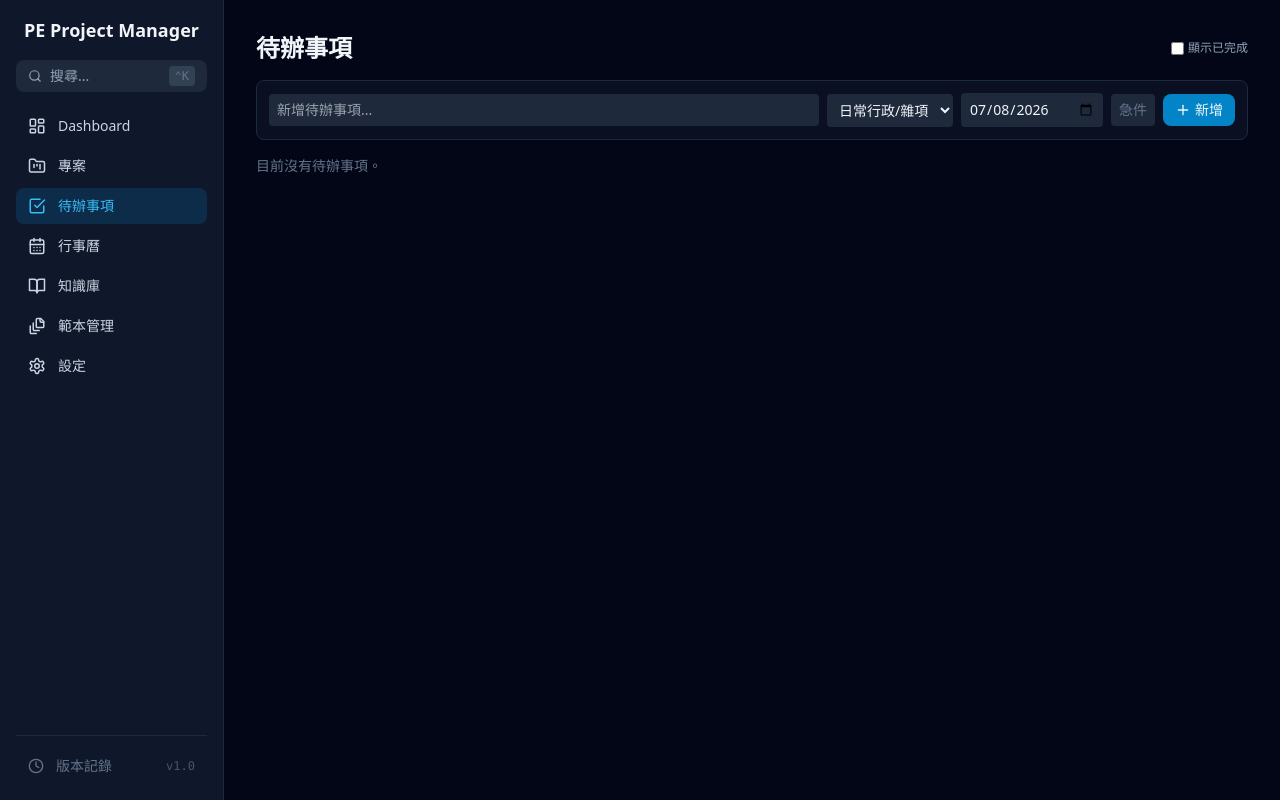
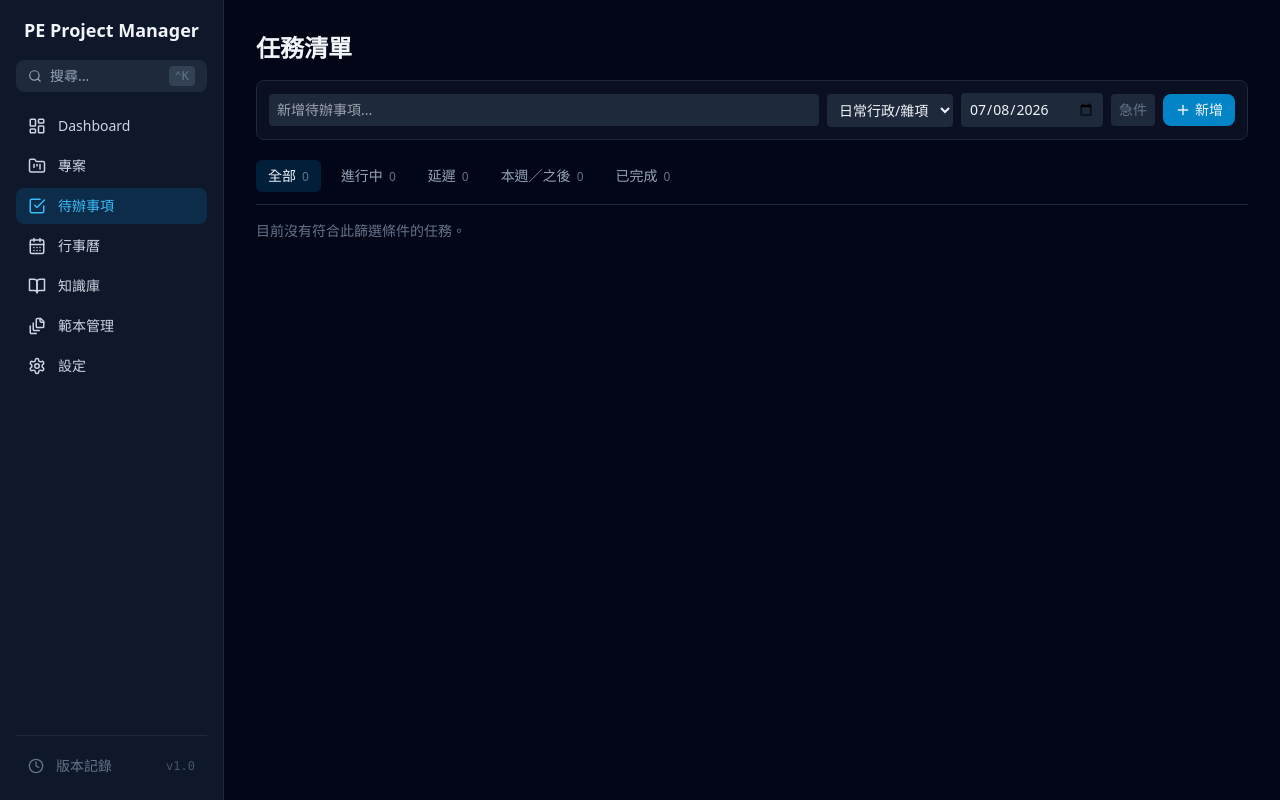
Before and after one commit to s9726229-hash/pe-project-manager, a React (Vite) app: page / in a window 1280 px wide. Both pictures are taken after a click on the button "待辦事項". Built offline with nearby package versions, Linux system fonts and the light colour scheme.

Commit message:
feat: add task filters and dashboard previews

```diff
--- a/src/App.tsx
+++ b/src/App.tsx
@@ -66,6 +66,7 @@ export default function App() {
             casesApi={casesApi}
             programsApi={programsApi}
             onOpenProject={openProject}
+            onOpenTasks={() => setView('TASKS')}
           />
         )}
         {view === 'PROJECTS' && (
--- a/src/services/taskSelectors.ts
+++ b/src/services/taskSelectors.ts
@@ -1,5 +1,31 @@
 import type { Project, Task } from '../types';
-import { flattenTaskLeaves, getEffectiveStatus } from './taskUtils';
+import { flattenTaskLeaves, getEffectiveDueDate, getEffectiveStatus } from './taskUtils';
+
+export type TaskPageTab = '全部' | '進行中' | '延遲' | '本週／之後' | '已完成';
+
+export function getTasksForTab(tasks: Task[], tab: TaskPageTab, today: string): Task[] {
+  return tasks.filter((task) => {
+    const status = getEffectiveStatus(task);
+    const dueDate = getEffectiveDueDate(task);
+
+    switch (tab) {
+      case '進行中':
+        return status === '進行中';
+      case '延遲':
+        return status !== '已完成' && !!dueDate && dueDate < today;
+      case '本週／之後':
+        return status !== '已完成' && !!dueDate && dueDate >= today;
+      case '已完成':
+        return status === '已完成';
+      case '全部':
+        return true;
+    }
+  });
+}
+
+export function limitTaskPreview(tasks: Task[], limit = 5): Task[] {
+  return tasks.slice(0, limit);
+}
 
 export function getInProgressTaskLeaves(tasks: Task[]): Task[] {
   return flattenTaskLeaves(tasks).filter((task) => getEffectiveStatus(task) === '進行中');
--- a/src/views/Dashboard.tsx
+++ b/src/views/Dashboard.tsx
@@ -6,7 +6,7 @@ import type { usePrograms } from '../hooks/usePrograms';
 import type { Project, Task } from '../types';
 import { DEFAULT_PROJECT_ID } from '../hooks/useProjects';
 import { isParentTask } from '../services/taskUtils';
-import { getInProgressTaskLeaves, getPendingTaskLeaves, sortTasksByDueDate } from '../services/taskSelectors';
+import { getInProgressTaskLeaves, getPendingTaskLeaves, limitTaskPreview, sortTasksByDueDate } from '../services/taskSelectors';
 import { computeProgressPercent, flattenLeaves, getCurrentStage, getNextMilestoneDate } from '../services/milestoneUtils';
 import InProgressTaskList from '../components/tasks/InProgressTaskList';
 
@@ -16,6 +16,7 @@ interface DashboardProps {
   casesApi: unknown;
   programsApi: ReturnType<typeof usePrograms>;
   onOpenProject: (projectId: string) => void;
+  onOpenTasks: () => void;
 }
 
 function todayIso(): string { return new Date().toISOString().slice(0, 10); }
@@ -121,7 +122,7 @@ function KpiTile({ label, value, icon: Icon, colorClass, alertWhenPositive }: Kp
 }
 
 // ── Main ──────────────────────────────────────────────────────────────────────
-export default function Dashboard({ tasksApi, projectsApi, programsApi, onOpenProject }: DashboardProps) {
+export default function Dashboard({ tasksApi, projectsApi, programsApi, onOpenProject, onOpenTasks }: DashboardProps) {
   const { tasks, setStatus, addTask } = tasksApi;
   const { projects } = projectsApi;
   const { programs } = programsApi;
@@ -209,7 +210,7 @@ export default function Dashboard({ tasksApi, projectsApi, programsApi, onOpenPr
             <span className="ml-2 text-slate-600 font-normal normal-case">{inProgressTasks.length} 件</span>
           </h2>
           <InProgressTaskList
-            tasks={inProgressTasks}
+            tasks={limitTaskPreview(inProgressTasks)}
             projects={projects}
             onComplete={(id) => setStatus(id, '已完成')}
           />
@@ -234,7 +235,7 @@ export default function Dashboard({ tasksApi, projectsApi, programsApi, onOpenPr
                     <span className="text-[11px] text-slate-600">{buckets[b].length}</span>
                   </div>
                   <div className="space-y-1.5">
-                    {buildRenderGroups(buckets[b], tasks).map((group) => (
+                    {buildRenderGroups(limitTaskPreview(buckets[b]), tasks).map((group) => (
                       <div key={group.groupKey}>
                         {group.parentTitle && (
                           <div className="flex items-center gap-1.5 mt-1 mb-0.5">
@@ -271,6 +272,13 @@ export default function Dashboard({ tasksApi, projectsApi, programsApi, onOpenPr
             </div>
 
             {/* 快速新增 */}
+            <button
+              type="button"
+              onClick={onOpenTasks}
+              className="w-full border-t border-slate-800 px-3 py-2.5 text-left text-sm text-primary-400 transition-colors hover:bg-slate-800/60 hover:text-primary-300 focus-visible:outline-none focus-visible:ring-2 focus-visible:ring-primary-400 focus-visible:ring-inset"
+            >
+              查看全部任務 →
+            </button>
             <form onSubmit={handleQuickAdd} className="border-t border-slate-800 flex items-center gap-2 px-3 py-2.5">
               <Plus size={13} className="text-slate-600 shrink-0" />
               <input
--- a/src/views/Tasks.tsx
+++ b/src/views/Tasks.tsx
@@ -2,7 +2,8 @@ import { useState } from 'react';
 import type { useTasks } from '../hooks/useTasks';
 import type { useProjects } from '../hooks/useProjects';
 import type { Task } from '../types';
-import { getEffectiveDueDate, getEffectiveStatus } from '../services/taskUtils';
+import { getEffectiveDueDate } from '../services/taskUtils';
+import { getTasksForTab, type TaskPageTab } from '../services/taskSelectors';
 import TaskRow from '../components/tasks/TaskRow';
 import NewTaskForm from '../components/tasks/NewTaskForm';
 
@@ -11,30 +12,32 @@ interface TasksProps {
   projectsApi: ReturnType<typeof useProjects>;
 }
 
+type Bucket = 'overdue' | 'today' | 'week' | 'later' | 'none';
+
+const TABS: TaskPageTab[] = ['全部', '進行中', '延遲', '本週／之後', '已完成'];
+const BUCKET_ORDER: Bucket[] = ['overdue', 'today', 'week', 'later', 'none'];
+const BUCKET_META: Record<Bucket, { label: string; color: string }> = {
+  overdue: { label: '延遲', color: 'text-red-400' },
+  today: { label: '今天', color: 'text-amber-400' },
+  week: { label: '本週', color: 'text-sky-400' },
+  later: { label: '之後', color: 'text-slate-400' },
+  none: { label: '未排期限', color: 'text-slate-500' },
+};
+
 function todayIso() { return new Date().toISOString().slice(0, 10); }
 
 function addDays(iso: string, n: number) {
-  const d = new Date(iso);
-  d.setDate(d.getDate() + n);
-  return d.toISOString().slice(0, 10);
+  const date = new Date(iso);
+  date.setDate(date.getDate() + n);
+  return date.toISOString().slice(0, 10);
 }
 
 function startOfWeek(iso: string) {
-  const d = new Date(iso);
-  const day = d.getDay(); // 0=Sun
-  d.setDate(d.getDate() - day + (day === 0 ? -6 : 1)); // Mon
-  return d.toISOString().slice(0, 10);
+  const date = new Date(iso);
+  const day = date.getDay();
+  date.setDate(date.getDate() - day + (day === 0 ? -6 : 1));
+  return date.toISOString().slice(0, 10);
 }
-
-type Bucket = 'overdue' | 'today' | 'week' | 'later' | 'none';
-
-const BUCKET_META: Record<Bucket, { label: string; color: string }> = {
-  overdue: { label: '逾期',   color: 'text-red-400' },
-  today:   { label: '今天',   color: 'text-amber-400' },
-  week:    { label: '本週',   color: 'text-sky-400' },
-  later:   { label: '之後',   color: 'text-slate-400' },
-  none:    { label: '無期限', color: 'text-slate-500' },
-};
 
 function getBucket(dueDate: string | undefined, today: string, weekEnd: string): Bucket {
   if (!dueDate) return 'none';
@@ -46,66 +49,71 @@ function getBucket(dueDate: string | undefined, today: string, weekEnd: string):
 
 export default function Tasks({ tasksApi, projectsApi }: TasksProps) {
   const { tasks, addTask, updateTask, postponeTask, addSubTask, deleteTask } = tasksApi;
-  const [showCompleted, setShowCompleted] = useState(false);
+  const [activeTab, setActiveTab] = useState<TaskPageTab>('全部');
+  const today = todayIso();
+  const weekEnd = addDays(startOfWeek(today), 6);
+  const visibleTasks = getTasksForTab(tasks, activeTab, today)
+    .sort((a, b) => (getEffectiveDueDate(a) ?? '9999-99-99').localeCompare(getEffectiveDueDate(b) ?? '9999-99-99'));
+  const buckets: Record<Bucket, Task[]> = { overdue: [], today: [], week: [], later: [], none: [] };
 
-  const today   = todayIso();
-  const weekEnd = addDays(startOfWeek(today), 6); // Sun
-
-  const visibleTasks = (showCompleted ? tasks : tasks.filter((t) => getEffectiveStatus(t) !== '已完成'))
-    .sort((a, b) => {
-      const da = getEffectiveDueDate(a) ?? '9999-99-99';
-      const db = getEffectiveDueDate(b) ?? '9999-99-99';
-      return da.localeCompare(db);
-    });
-
-  const buckets: Record<Bucket, Task[]> = { overdue: [], today: [], week: [], later: [], none: [] };
-  for (const t of visibleTasks) {
-    buckets[getBucket(getEffectiveDueDate(t), today, weekEnd)].push(t);
+  for (const task of visibleTasks) {
+    buckets[getBucket(getEffectiveDueDate(task), today, weekEnd)].push(task);
   }
-
-  const BUCKET_ORDER: Bucket[] = ['overdue', 'today', 'week', 'later', 'none'];
-
-  function updateTopLevelTask(updated: Task) { updateTask(updated.id, updated); }
 
   return (
     <div>
-      <div className="flex items-center justify-between mb-4">
-        <h1 className="text-2xl font-semibold">待辦事項</h1>
-        <label className="text-xs text-slate-400 flex items-center gap-1 cursor-pointer">
-          <input type="checkbox" checked={showCompleted} onChange={(e) => setShowCompleted(e.target.checked)} />
-          顯示已完成
-        </label>
+      <div className="mb-4 flex items-center justify-between">
+        <h1 className="text-2xl font-semibold">任務清單</h1>
       </div>
 
       <NewTaskForm projects={projectsApi.projects} onCreate={addTask} />
 
-      {visibleTasks.length === 0 && <p className="text-slate-500 text-sm mt-4">目前沒有待辦事項。</p>}
+      <div className="mt-5 flex flex-wrap gap-2 border-b border-slate-800 pb-3" role="tablist" aria-label="任務篩選">
+        {TABS.map((tab) => {
+          const active = activeTab === tab;
+          return (
+            <button
+              key={tab}
+              type="button"
+              role="tab"
+              id={`task-tab-${tab}`}
+              aria-controls="task-tab-panel"
+              aria-selected={active}
+              onClick={() => setActiveTab(tab)}
+              className={`rounded-md px-3 py-1.5 text-sm transition-colors ${active
+                ? 'bg-primary-600/20 text-primary-300'
+                : 'text-slate-400 hover:bg-slate-800 hover:text-slate-200'} focus-visible:outline-none focus-visible:ring-2 focus-visible:ring-primary-400 focus-visible:ring-offset-2 focus-visible:ring-offset-slate-950`}
+            >
+              {tab}
+              <span className="ml-1.5 text-xs text-slate-500">{getTasksForTab(tasks, tab, today).length}</span>
+            </button>
+          );
+        })}
+      </div>
 
-      <div className="space-y-6 mt-4">
-        {BUCKET_ORDER.filter((b) => buckets[b].length > 0).map((b) => (
-          <div key={b}>
-            {/* 群組標題 */}
-            <div className="flex items-center gap-3 mb-3">
-              <span className={`text-xs font-semibold ${BUCKET_META[b].color}`}>
-                {BUCKET_META[b].label}
-              </span>
-              <span className="text-xs text-slate-600">{buckets[b].length} 件</span>
-              <div className="flex-1 h-px bg-slate-800" />
+      {visibleTasks.length === 0 && <p className="mt-4 text-sm text-slate-500">目前沒有符合此篩選條件的任務。</p>}
+
+      <div id="task-tab-panel" role="tabpanel" aria-labelledby={`task-tab-${activeTab}`} className="mt-4 space-y-6">
+        {BUCKET_ORDER.filter((bucket) => buckets[bucket].length > 0).map((bucket) => (
+          <section key={bucket}>
+            <div className="mb-3 flex items-center gap-3">
+              <span className={`text-xs font-semibold ${BUCKET_META[bucket].color}`}>{BUCKET_META[bucket].label}</span>
+              <span className="text-xs text-slate-600">{buckets[bucket].length} 項</span>
+              <div className="h-px flex-1 bg-slate-800" />
             </div>
-
             <div className="space-y-2">
-              {buckets[b].map((t) => (
+              {buckets[bucket].map((task) => (
                 <TaskRow
-                  key={t.id}
-                  task={t}
-                  onChange={updateTopLevelTask}
+                  key={task.id}
+                  task={task}
+                  onChange={(updated) => updateTask(updated.id, updated)}
                   onPostpone={postponeTask}
                   onAddSubTask={addSubTask}
                   onDelete={deleteTask}
                 />
               ))}
             </div>
-          </div>
+          </section>
         ))}
       </div>
     </div>
```
Also changed, not shown: 1 other file (tests, documents, lock files or other folders).
